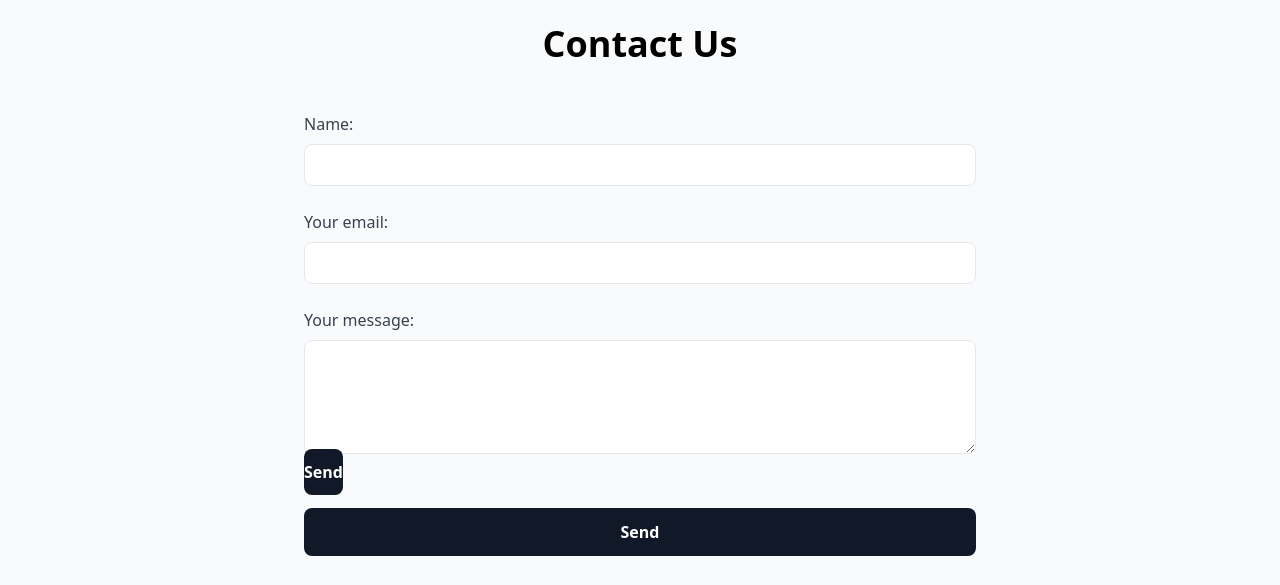
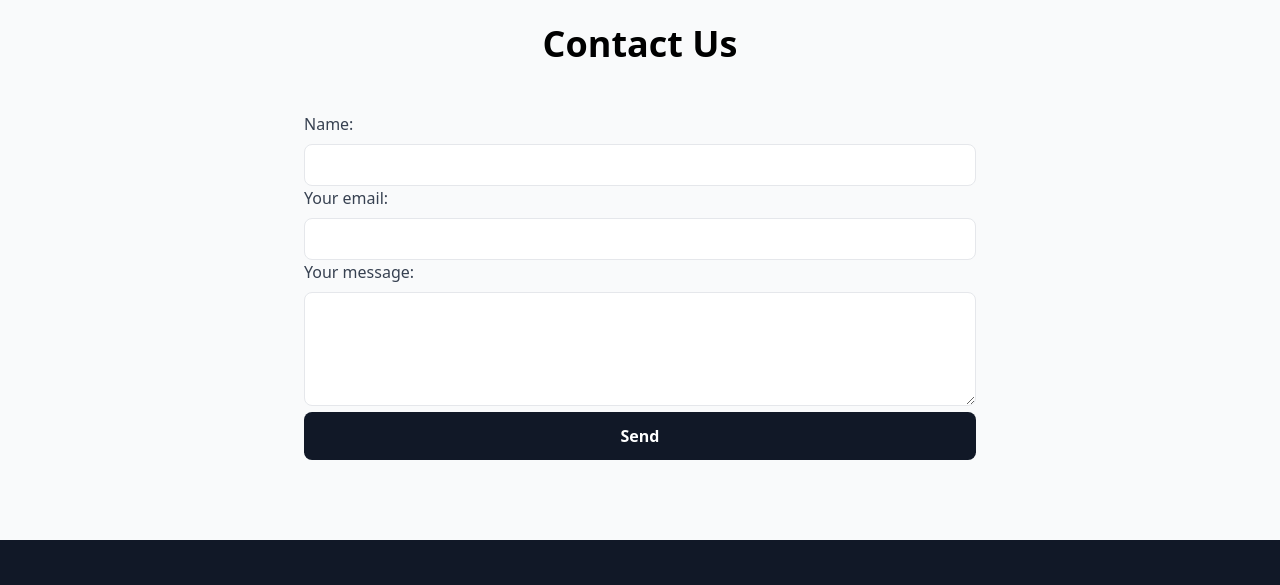
Before and after one commit to Isaac-Cheong/Webpage-Project, a website: page src/public/index.html in a window 1280 px wide. Shown: the part 3550-4135 px from the top of the page. Drawn offline with nearby package versions, Linux system fonts and the light colour scheme.

Commit message:
Initial commit

```diff
--- a/src/public/app.js
+++ b/src/public/app.js
@@ -165,6 +165,12 @@
     });
 }
 
+window.onload = function() {
+    // Reset the form fields when the page loads
+    document.getElementById("form").reset();
+};
+
+
 // Smooth scroll for navigation links
 document.querySelectorAll('a[href^="#"]').forEach(anchor => {
     anchor.addEventListener('click', function (e) {
--- a/src/public/index.html
+++ b/src/public/index.html
@@ -147,7 +147,8 @@
         <div class="container mx-auto px-6">
           <h2 class="text-4xl font-bold text-center mb-12">Contact Us</h2>
           <div class="max-w-2xl mx-auto">
-            <form action="https://formspree.io/f/mrbkkrvg" method="POST" class="space-y-6">
+            <form action="https://api.web3forms.com/submit" method="POST">
+                <input type="hidden" name="access_key" value="969be5b3-d991-4a83-a15c-aa255bdf58cb">
                 <div>
                     <label class="block text-gray-700 mb-2" for="name">Name:</label>
                     <input type="text" name="name" id="name" class="w-full px-4 py-2 border rounded-lg focus:outline-none focus:border-gray-500">
@@ -164,7 +165,6 @@
 
                 <input type="hidden" name="_redirect" value="https://webpage-project-five.vercel.app/thank-you"/>
 
-                <a href="thank-you.html" class="w-full bg-gray-900 text-white py-3 rounded-lg font-semibold hover:bg-gray-800 transition">Send</a>
                 <!-- Add more fields here if needed, using the same structure -->
                 <button type="submit" class="w-full bg-gray-900 text-white py-3 rounded-lg font-semibold hover:bg-gray-800 transition">Send</button>
             </form>
```
